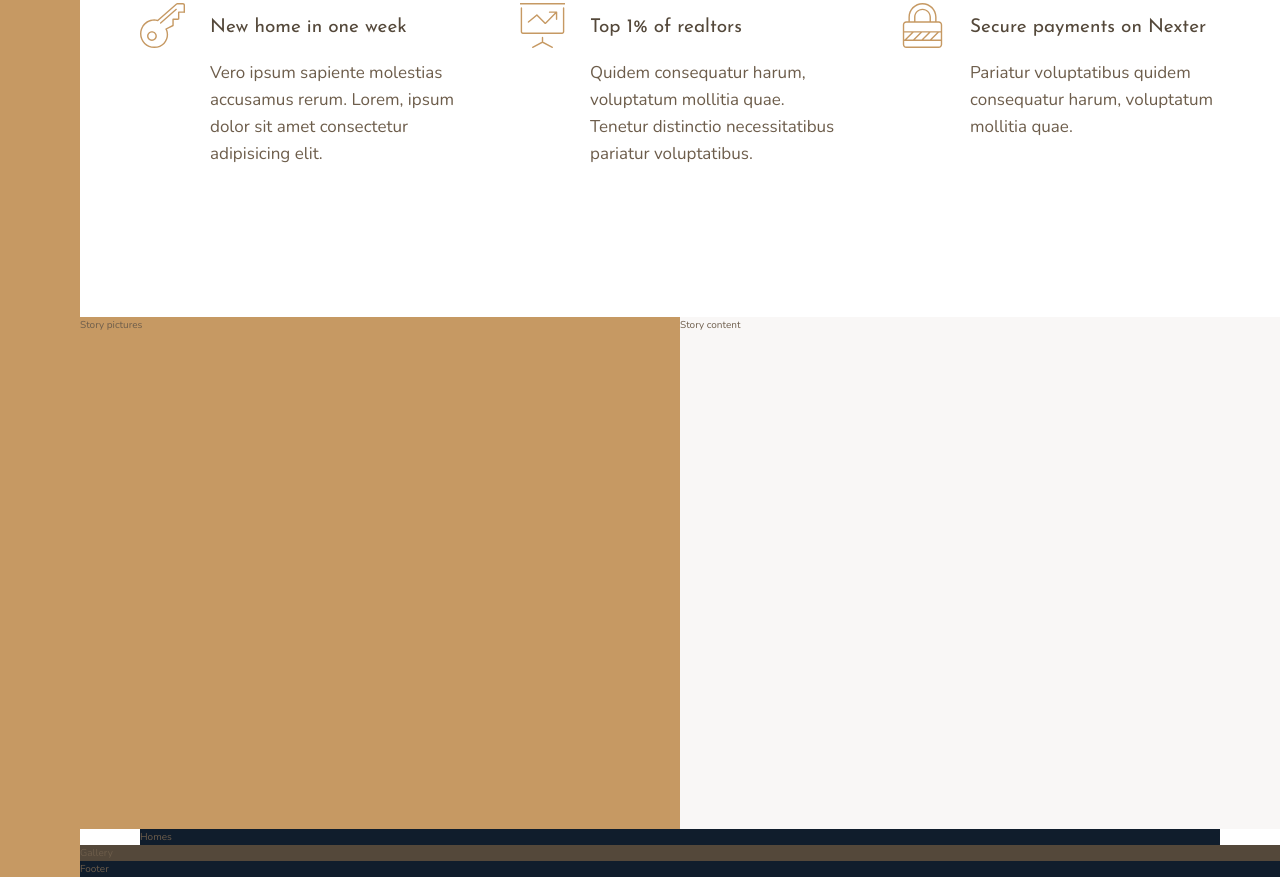
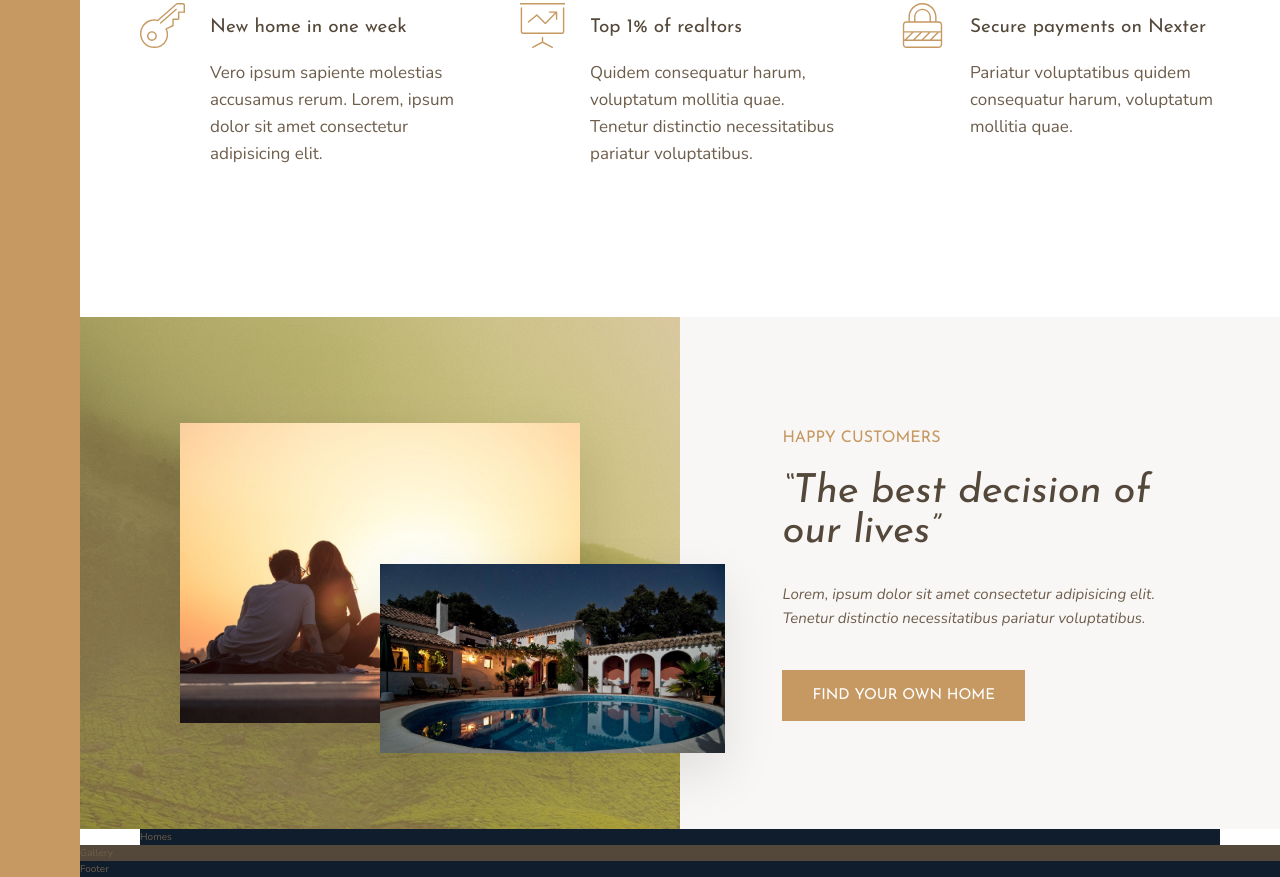
Before and after one commit to dmcheremisin/advanced-css-and-sass, a website: page Nexter/index.html in a window 1280 px wide. Shown: the part 991-1868 px from the top of the page. Drawn offline with nearby package versions, Linux system fonts and the light colour scheme.

Commit message:
Nexter: story section

```diff
--- a/Nexter/index.html
+++ b/Nexter/index.html
@@ -74,11 +74,16 @@
         </section>
 
         <div class="story__pictures">
-            Story pictures
+            <img src="img/story-1.jpeg" alt="Couple with new house" class="story__img--1">
+            <img src="img/story-2.jpeg" alt="New house" class="story__img--2">
         </div>
 
         <div class="story__content">
-            Story content
+            <h3 class="heading-3 mb-sm">Happy customers</h3>
+            <h2 class="heading-2 heading-2--dark mb-md">&ldquo;The best decision of our lives&rdquo;</h2>
+            <p class="story__text">Lorem, ipsum dolor sit amet consectetur adipisicing elit. Tenetur distinctio
+                necessitatibus pariatur voluptatibus.</p>
+            <button class="btn">Find your own home</button>
         </div>
 
         <section class="homes">
--- a/Nexter/sass/_story.scss
+++ b/Nexter/sass/_story.scss
@@ -3,10 +3,49 @@
   &__pictures {
     background-color: $color-primary;
     grid-column: full-start / col-end 4;
+    background-image: linear-gradient(rgba($color-primary, .5), rgba($color-primary, .5)), url(../img/back.jpg);
+
+
+    display: grid;
+    grid-template-rows: repeat(6, 1fr);
+    grid-template-columns: repeat(6, 1fr);
+    align-items: center;
+  }
+
+  &__img--1 {
+    width: 100%;
+    grid-row: 2 / 6;
+    grid-column: 2 / 6;
+    box-shadow: 0 2rem 5rem rgba(#000, .1);
+  }
+
+  &__img--2 {
+    width: 115%;
+    grid-row: 4 / 6;
+    grid-column: 4 / 7;
+    z-index: 20;
+    box-shadow: 0 2rem 5rem rgba(#000, .1);
   }
 
   &__content {
     background-color: $color-grey-light-1;
     grid-column: col-start 5 / full-end;
+
+    padding: 6rem 8vw;
+
+/*    display: flex;
+    flex-direction: column;
+    justify-content: center;
+    align-items: flex-start;*/
+
+    display: grid;
+    align-content: center;
+    justify-items: start;
+  }
+
+  &__text {
+    font-size: 1.5rem;
+    font-style: italic;
+    margin-bottom: 4rem;
   }
 }
--- a/Nexter/sass/_typography.scss
+++ b/Nexter/sass/_typography.scss
@@ -9,21 +9,48 @@
 
 .heading-2 {
   @extend %heading;
+  font-size: 4rem;
+  font-style: italic;
+  line-height: 1;
+
+  &--light {color: $color-grey-light-1;}
+  &--dark {color: $color-grey-dark-1;}
 }
 
 .heading-3 {
   @extend %heading;
+
+  font-size: 1.6rem;
+  color: $color-primary;
+  text-transform: uppercase;
 }
 
 .heading-4 {
   @extend %heading;
   font-size: 1.9rem;
 
-  &--light {
-    color: $color-grey-light-1;
-  }
+  &--light {color: $color-grey-light-1;}
+  &--dark {color: $color-grey-dark-1;}
+}
 
-  &--dark {
-    color: $color-grey-dark-1;
+.btn {
+  background-color: $color-primary;
+  color: #fff;
+  border: none;
+  border-radius: 0;
+  font-family: $font-display;
+  font-size: 1.5rem;
+  text-transform: uppercase;
+  padding: 1.8rem 3rem;
+  cursor: pointer;
+  transition: all .2s;
+
+  &:hover {
+    background-color: $color-primary-dark;
   }
 }
+
+.mb-sm{ margin-bottom: 2rem;}
+.mb-md{ margin-bottom: 3rem;}
+.mb-lg{ margin-bottom: 4rem;}
+.mb-hg{ margin-bottom: 8rem;}
```
Also changed, not shown: Nexter/css/style.css.
